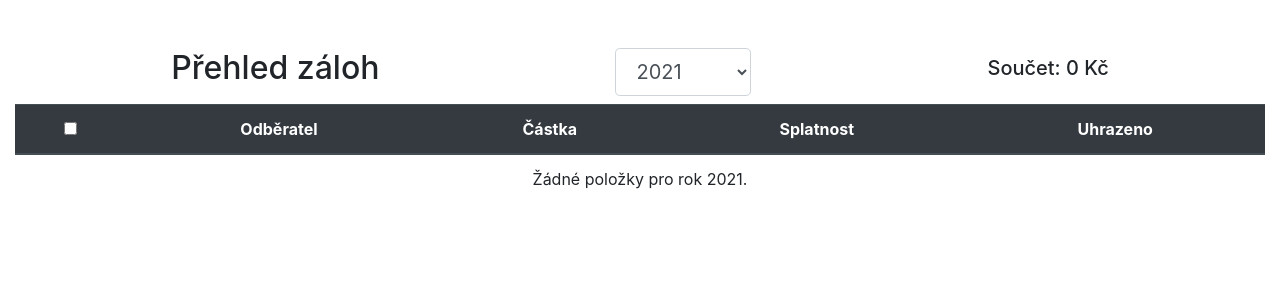
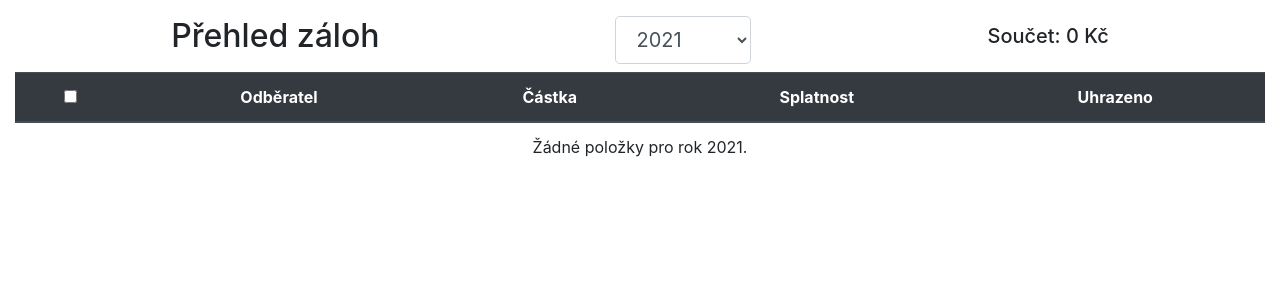
Before and after one commit to BeranekP/InvoicesDjango, a Django app: page /advance/ in a window 1280 px wide. Shown: the part 72-372 px from the top of the page. Run offline with Django 3.2, Linux system fonts and the light colour scheme; the visitor is signed in with stand-in values (Sample User, id 1); data that the repository does not hold is empty; some libraries are stand-ins or nearby versions.

Commit message:
bugfixes

```diff
--- a/invoices/templates/invoices/overview.html
+++ b/invoices/templates/invoices/overview.html
@@ -38,7 +38,7 @@
     <div class="container-fluid d-flex justify-content-between align-items-center overview">
       <hr />
 
-      <div class="w-75 d-flex justify-content-between align-items-center mt-5 overview" >
+      <div class="w-75 d-flex justify-content-between align-items-center mt-3 overview" >
         <h2 class="d-none d-lg-block d-print-block">
           {% if type == 'faktura'%}
               Přehled faktur
--- a/invoices/templates/recipient/overview.html
+++ b/invoices/templates/recipient/overview.html
@@ -21,7 +21,7 @@
     {% include "../base/flash_message.html" %}
     <div class="container-fluid d-flex justify-content-between align-items-center overview" >
       <hr />
-      <div class="w-75 d-flex justify-content-between align-items-center mt-5 overview" >
+      <div class="w-75 d-flex justify-content-between align-items-center mt-3 overview" >
         <h2 class="d-none d-lg-block d-print-block">Odběratelé</h2>
         <form action="./" method="GET" id="year" class="d-print-none d-block">
           <select
```
